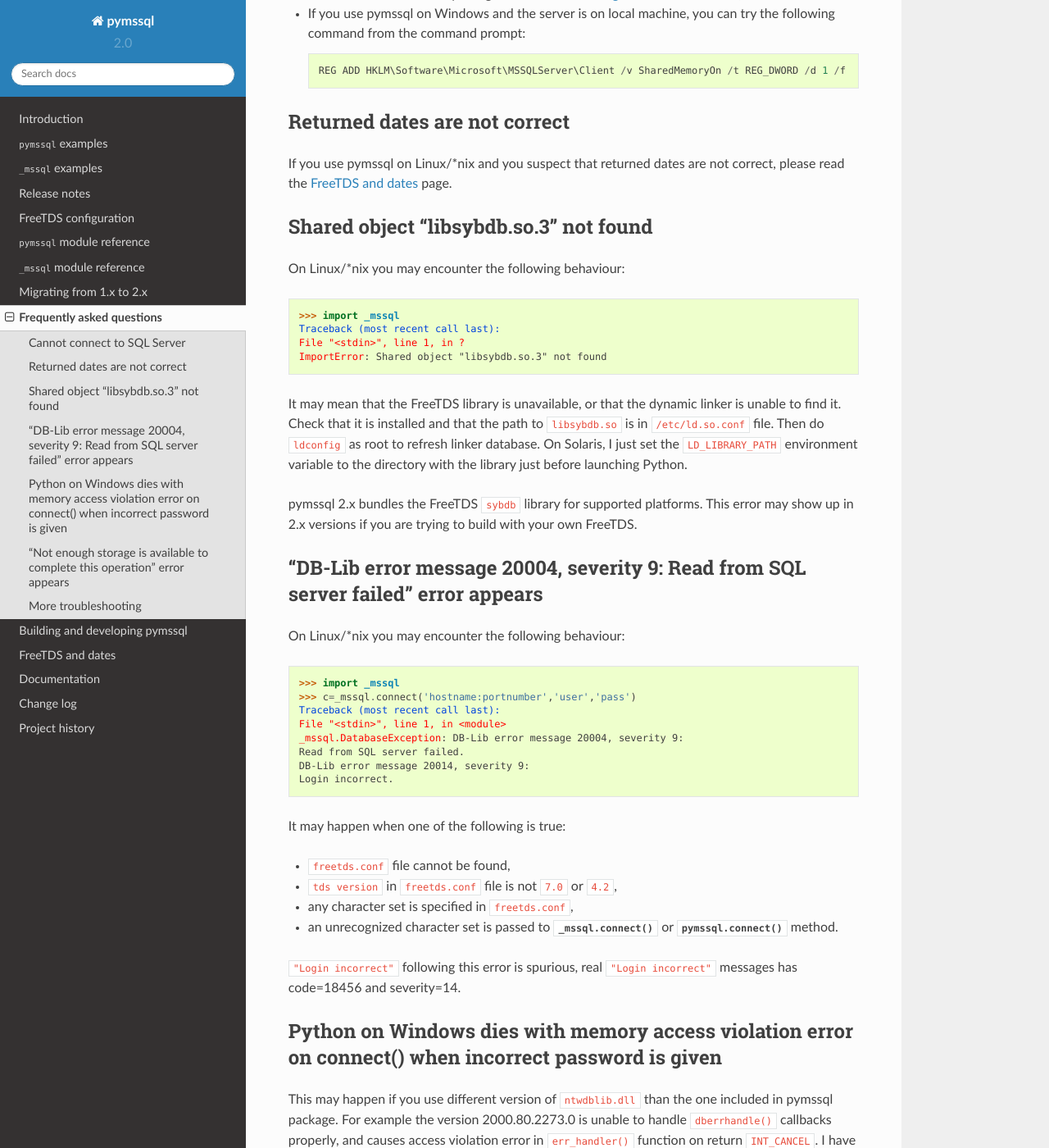
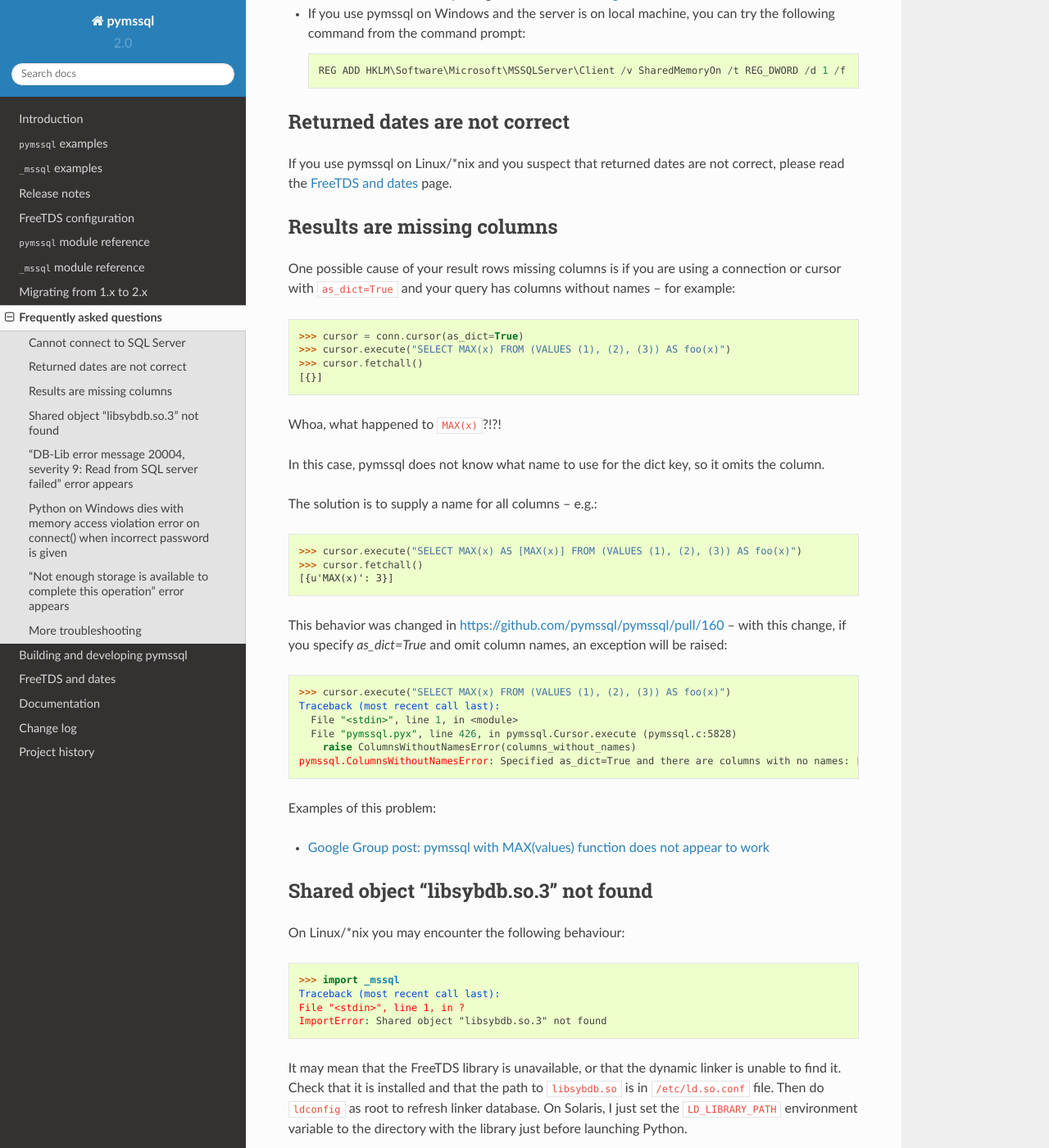
Before and after one commit to pymssql/pymssql, a Sphinx documentation site: the page built from docs/faq.rst, in a window 1280 px wide and 1400 px high, scrolled down 452 px. Shown: the whole window at 82% size. Built offline with Sphinx 7.4.7 and the Read the Docs theme 2.0.0, drawn with Linux system fonts in a browser that asks for light colours.

Commit message:
faq.rst: Mention as dict=True and columns without names

```diff
--- a/docs/faq.rst
+++ b/docs/faq.rst
@@ -31,6 +31,44 @@ Returned dates are not correct
 
 If you use pymssql on Linux/\*nix and you suspect that returned dates are not
 correct, please read the :doc:`FreeTDS and dates <freetds_and_dates>` page.
+
+Results are missing columns
+===========================
+
+One possible cause of your result rows missing columns is if you are using a
+connection or cursor with ``as_dict=True`` and your query has columns without
+names -- for example::
+
+    >>> cursor = conn.cursor(as_dict=True)
+    >>> cursor.execute("SELECT MAX(x) FROM (VALUES (1), (2), (3)) AS foo(x)")
+    >>> cursor.fetchall()
+    [{}]
+
+Whoa, what happened to ``MAX(x)``?!?!
+
+In this case, pymssql does not know what name to use for the dict key, so it
+omits the column.
+
+The solution is to supply a name for all columns -- e.g.::
+
+    >>> cursor.execute("SELECT MAX(x) AS [MAX(x)] FROM (VALUES (1), (2), (3)) AS foo(x)")
+    >>> cursor.fetchall()
+    [{u'MAX(x)': 3}]
+
+This behavior was changed in https://github.com/pymssql/pymssql/pull/160 --
+with this change, if you specify `as_dict=True` and omit column names, an
+exception will be raised::
+
+    >>> cursor.execute("SELECT MAX(x) FROM (VALUES (1), (2), (3)) AS foo(x)")
+    Traceback (most recent call last):
+      File "<stdin>", line 1, in <module>
+      File "pymssql.pyx", line 426, in pymssql.Cursor.execute (pymssql.c:5828)
+        raise ColumnsWithoutNamesError(columns_without_names)
+    pymssql.ColumnsWithoutNamesError: Specified as_dict=True and there are columns with no names: [0]
+
+Examples of this problem:
+
+* `Google Group post: pymssql with MAX(values) function does not appear to work <https://groups.google.com/forum/?fromgroups#!topic/pymssql/JoZpmNZFtxM>`_
 
 Shared object "libsybdb.so.3" not found
 =======================================
```
